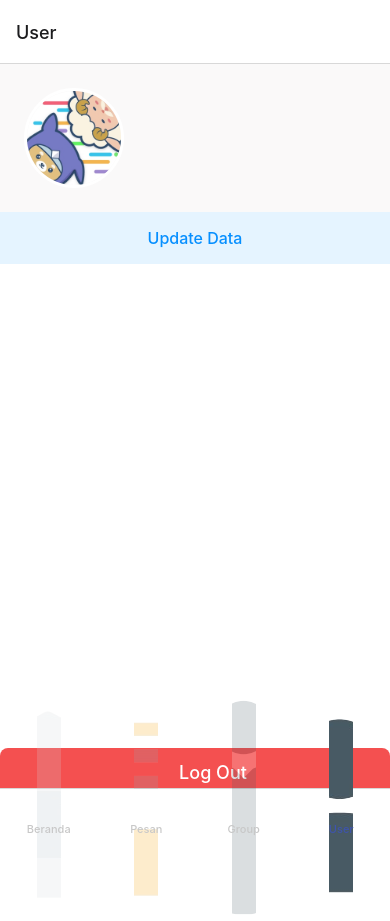
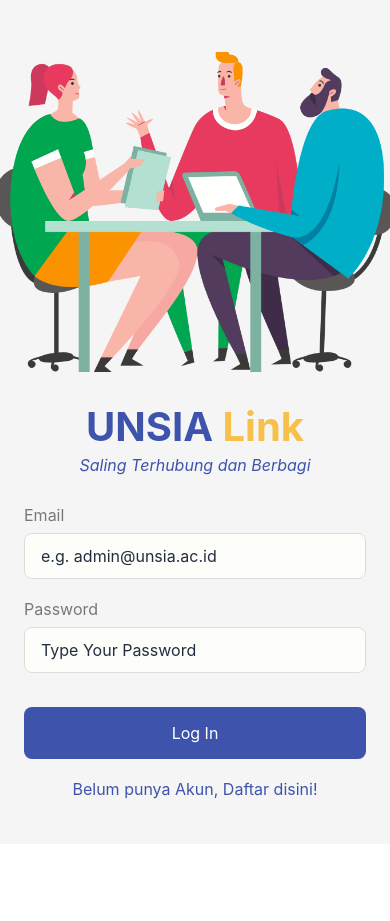
Before and after one commit to korizki/UnsiaLinkMobile, a React Native app: screen / in a window 390 px wide. After the commit the page ends 844 px from the top, so only its background shows below. Built offline with nearby package versions, Linux system fonts and the light colour scheme; some icons are missing.

Commit message:
feat: Adjust Default Page on First App Load

```diff
--- a/App.js
+++ b/App.js
@@ -21,7 +21,7 @@
   return (
     <>
       <NavigationContainer>
-        <Stack.Navigator initialRouteName="HomeTab">
+        <Stack.Navigator initialRouteName="Login">
           <Tab.Screen
             name="Login"
             component={Login}
```
